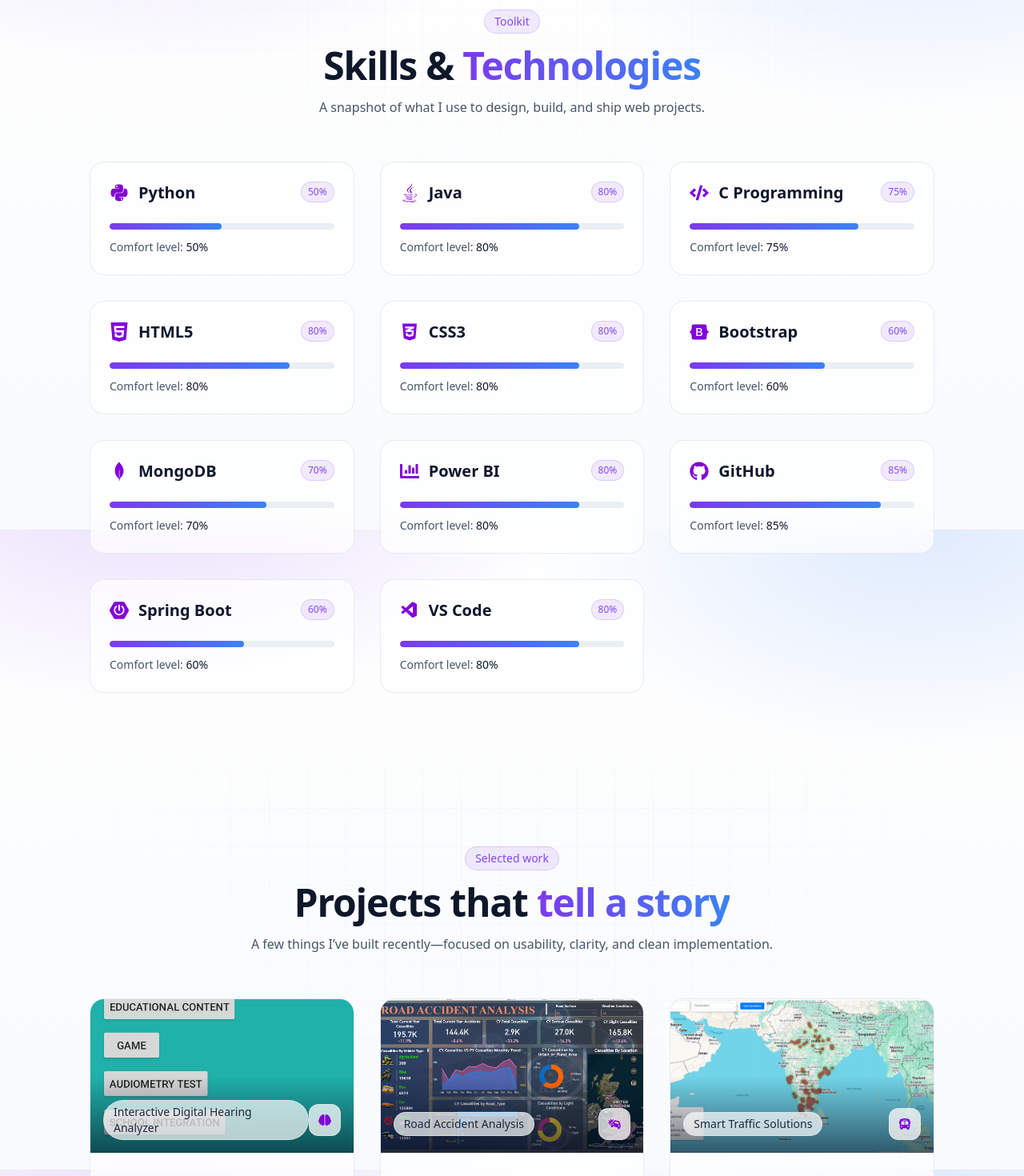
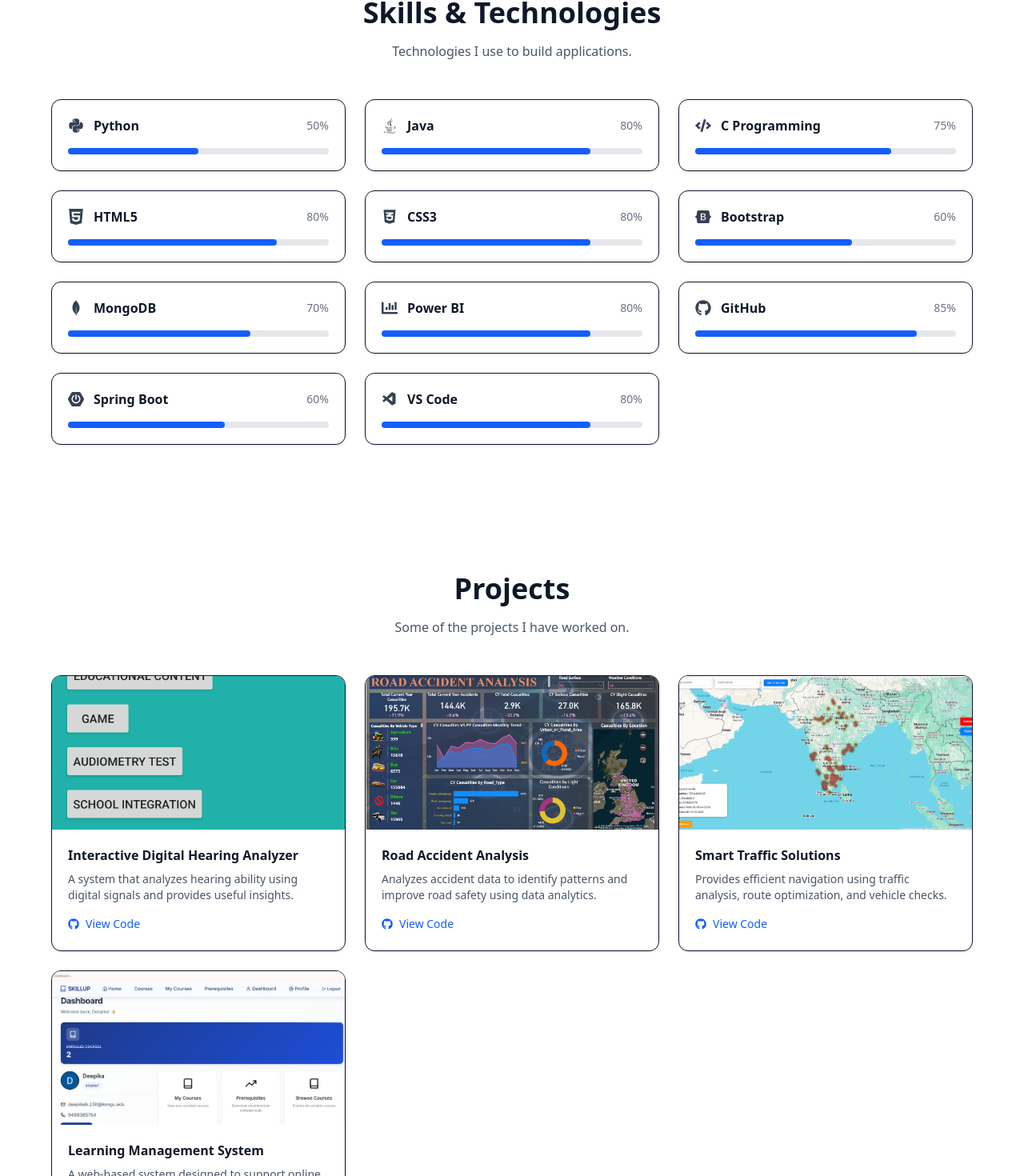
Before and after one commit to Deepika-15B/Deepika-s-Portfolio-Next.js-, a Next.js app: page / in a window 1280 px wide. Shown: the part 3338-4808 px from the top of the page at 80% size. Built offline with nearby package versions, Linux system fonts and the light colour scheme.

Commit message:
Updated Project Section of the project

```diff
--- a/app/components/Projects.js
+++ b/app/components/Projects.js
@@ -1,7 +1,6 @@
 "use client";
 
-import { FaBrain, FaCarCrash, FaGithub } from "react-icons/fa";
-import { FaBook, FaBus } from "react-icons/fa6";
+import { FaGithub } from "react-icons/fa";
 import Image from "next/image";
 
 export default function Projects() {
@@ -9,105 +8,87 @@
     {
       title: "Interactive Digital Hearing Analyzer",
       description:
-        "A smart system that analyzes hearing ability using digital signals and provides insights for better diagnosis.",
-      icon: <FaBrain />,
+        "A system that analyzes hearing ability using digital signals and provides useful insights.",
       image: "/projects/hearing.jpg",
       github: "https://github.com/Deepika-15B/HolisticHealthAnalyzer.git",
     },
     {
       title: "Road Accident Analysis",
       description:
-        "Analyzes accident data to identify patterns, causes, and helps improve road safety using data analytics.",
-      icon: <FaCarCrash />,
+        "Analyzes accident data to identify patterns and improve road safety using data analytics.",
       image: "/projects/powerbi.jpg",
       github: "https://github.com/Deepika-15B/RoadAccidentAnalysis.git",
     },
     {
       title: "Smart Traffic Solutions",
       description:
-        "Smart Traffic Solution ensures safe, efficient navigation with traffic analysis, route optimization, vehicle checks, and toll management.",
-      icon: <FaBus />,
+        "Provides efficient navigation using traffic analysis, route optimization, and vehicle checks.",
       image: "/projects/map.jpg",
       github: "https://github.com/Deepika-15B/SmartTrafficSolutions.git",
     },
     {
-      title: "Learning Management System (SkillUp)",
+      title: "Learning Management System",
       description:
-        "A full-stack learning management system designed to facilitate online education and skill development.",
-      icon: <FaBook />,
+        "A web-based system designed to support online learning and skill development.",
       image: "/projects/skillup.jpg",
       github: "https://github.com/Deepika-15B/LearningManagementSystem.git",
     },
   ];
 
   return (
-    <section
-      id="projects"
-      className="section relative"
-    >
-      <div className="pointer-events-none absolute inset-0 bg-grid opacity-25" />
+    <section id="projects" className="py-20 px-6 bg-white">
+      <div className="max-w-6xl mx-auto">
 
         {/* Title */}
-      <div className="container-app relative">
-        <div className="text-center mb-14">
-          <p className="chip inline-flex">Selected work</p>
-          <h2 className="text-4xl md:text-5xl font-semibold mt-4 tracking-tight">
-            Projects that{" "}
-            <span className="gradient-text">tell a story</span>
+        <div className="text-center mb-12">
+          <h2 className="text-3xl md:text-4xl font-bold text-gray-900">
+            Projects
           </h2>
-          <p className="mt-4 text-muted max-w-2xl mx-auto">
-            A few things I’ve built recently—focused on usability, clarity, and clean
-            implementation.
+          <p className="mt-4 text-gray-600">
+            Some of the projects I have worked on.
           </p>
         </div>
 
         {/* Grid */}
-        <div className="grid sm:grid-cols-2 lg:grid-cols-3 gap-8">
+        <div className="grid sm:grid-cols-2 lg:grid-cols-3 gap-6">
           {projects.map((project, index) => (
-            <div key={index} className="card card-hover overflow-hidden">
+            <div key={index} className="border rounded-xl overflow-hidden shadow-sm">
+
               {/* Image */}
-              <div className="relative group h-48 overflow-hidden">
+              <div className="relative h-48 w-full">
                 <Image
                   src={project.image}
                   alt={project.title}
                   fill
-                  sizes="(max-width: 1024px) 100vw, 33vw"
-                  className="object-cover transition duration-700 group-hover:scale-110"
+                  className="object-cover"
                 />
-                <div className="absolute inset-0 bg-gradient-to-t from-slate-950/60 via-slate-950/0 to-slate-950/0 opacity-100" />
-                <div className="absolute bottom-4 left-4 right-4 flex items-center justify-between">
-                  <span className="chip bg-white/70 border-slate-200/70 text-slate-800">
-                    {project.title}
-                  </span>
-                  <span className="h-10 w-10 rounded-xl bg-white/75 border border-slate-200/70 grid place-items-center text-purple-700">
-                    {project.icon}
-                  </span>
-                </div>
               </div>
 
               {/* Content */}
-              <div className="p-6">
-                <p className="text-muted text-sm leading-relaxed">
+              <div className="p-5">
+                <h3 className="font-semibold text-gray-900">
+                  {project.title}
+                </h3>
+
+                <p className="text-gray-600 text-sm mt-2">
                   {project.description}
                 </p>
 
-                <div className="mt-6 flex items-center justify-between">
                 <a
                   href={project.github}
                   target="_blank"
                   rel="noreferrer"
-                    className="btn-secondary px-4 py-2 text-sm"
+                  className="inline-flex items-center gap-2 mt-4 text-sm text-blue-600 hover:underline"
                 >
-                    <FaGithub /> Code
-                  </a>
-                  <a href="#contact" className="text-sm font-medium gradient-text">
-                    Let’s build one →
+                  <FaGithub />
+                  View Code
                 </a>
               </div>
-              </div>
+
             </div>
           ))}
         </div>
+
       </div>
     </section>
   );
--- a/app/components/Skills.js
+++ b/app/components/Skills.js
@@ -37,56 +37,51 @@
   ];
 
   return (
-    <section
-      id="skills"
-      className="section relative"
-    >
-      <div className="pointer-events-none absolute inset-0 bg-grid opacity-20" />
+    <section id="skills" className="py-20 px-6 bg-white">
+      <div className="max-w-6xl mx-auto">
 
-      {/* Title */}
-      <div className="container-app relative">
-        <div className="text-center mb-14">
-          <p className="chip inline-flex">Toolkit</p>
-          <h2 className="text-4xl md:text-5xl font-semibold mt-4 tracking-tight">
-            Skills &{" "}
-            <span className="gradient-text">Technologies</span>
+        {/* Title */}
+        <div className="text-center mb-12">
+          <h2 className="text-3xl md:text-4xl font-bold text-gray-900">
+            Skills & Technologies
           </h2>
-          <p className="mt-4 text-muted max-w-2xl mx-auto">
-            A snapshot of what I use to design, build, and ship web projects.
+          <p className="mt-4 text-gray-600">
+            Technologies I use to build applications.
           </p>
         </div>
 
         {/* Grid */}
-        <div className="grid sm:grid-cols-2 lg:grid-cols-3 gap-8">
+        <div className="grid sm:grid-cols-2 lg:grid-cols-3 gap-6">
           {skills.map((skill, index) => (
-            <div key={index} className="card card-hover p-6">
-              <div className="flex items-start justify-between gap-4">
-                {/* Icon + Name */}
-                <div className="flex items-center gap-3 text-xl">
-                  <div className="text-purple-700 text-2xl">{skill.icon}</div>
-                  <h3 className="font-semibold text-slate-900">{skill.name}</h3>
+            <div key={index} className="border rounded-xl p-5 shadow-sm">
+
+              {/* Top */}
+              <div className="flex items-center justify-between">
+                <div className="flex items-center gap-3">
+                  <div className="text-xl text-gray-700">
+                    {skill.icon}
+                  </div>
+                  <h3 className="font-semibold text-gray-900">
+                    {skill.name}
+                  </h3>
                 </div>
-                <span className="chip text-xs px-2 py-1">{skill.level}%</span>
+                <span className="text-sm text-gray-500">
+                  {skill.level}%
+                </span>
               </div>
 
-              <div className="mt-6">
-                <div className="w-full bg-slate-200/70 rounded-full h-2 overflow-hidden">
-                  <div
-                    className="h-2 rounded-full transition-all duration-1000 ease-out"
-                    style={{
-                      width: `${skill.level}%`,
-                      background:
-                        "linear-gradient(90deg, rgba(124,58,237,1), rgba(59,130,246,1))",
-                    }}
-                  />
-                </div>
-                <p className="mt-3 text-sm text-muted">
-                  Comfort level: <span className="font-medium text-slate-900">{skill.level}%</span>
-                </p>
+              {/* Progress Bar */}
+              <div className="mt-4 w-full bg-gray-200 rounded-full h-2">
+                <div
+                  className="bg-blue-600 h-2 rounded-full"
+                  style={{ width: `${skill.level}%` }}
+                />
               </div>
+
             </div>
           ))}
         </div>
+
       </div>
     </section>
   );
```
Lines whose indentation alone changed are shown as unchanged.
